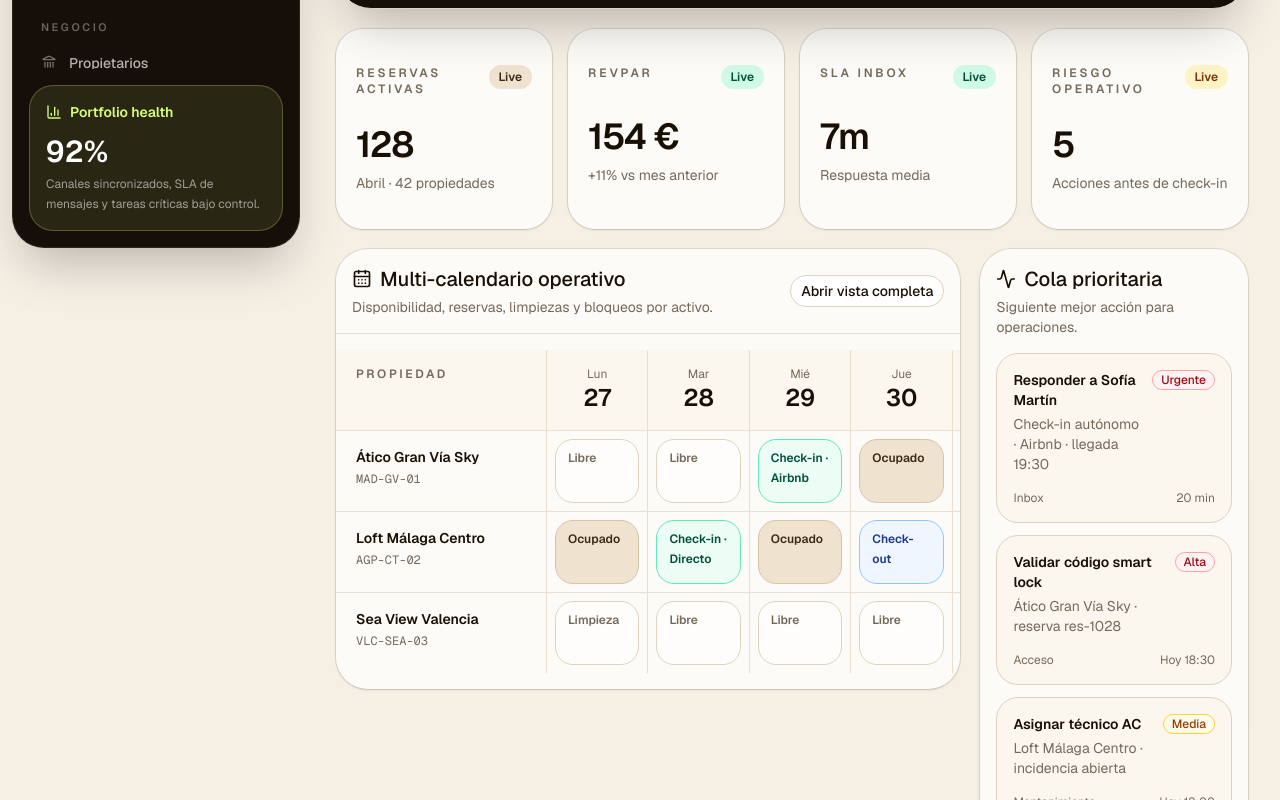
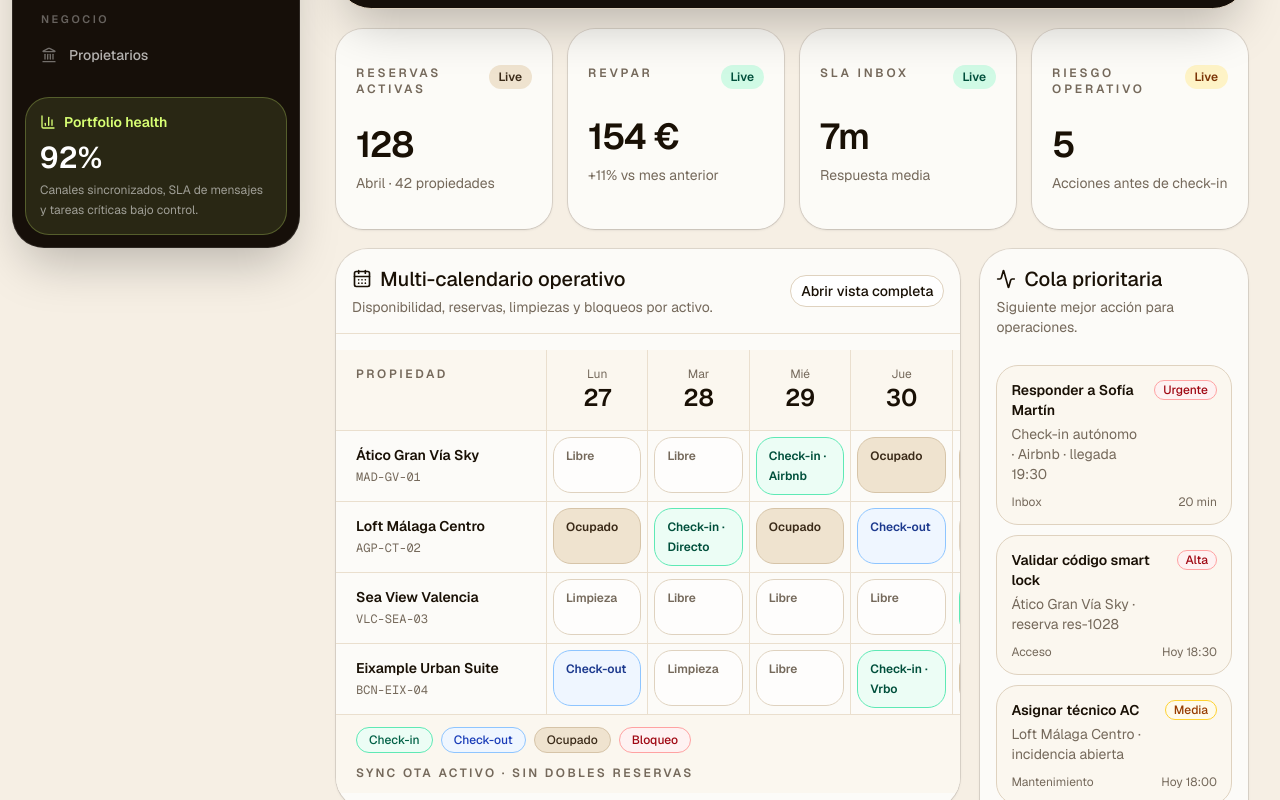
Before and after one commit to globaltechsmartsolutions/wiahost, a Next.js app in the folder apps/web/: page /dashboard in a window 1280 px wide. Shown: the part 540-1340 px from the top of the page. Built offline with nearby package versions, Linux system fonts and the light colour scheme.

Commit message:
fix(web): refine dashboard spacing

```diff
--- a/apps/web/src/app/dashboard/page.tsx
+++ b/apps/web/src/app/dashboard/page.tsx
@@ -60,7 +60,7 @@ function CalendarCell({ value }: { value: string }) {
           : "border-[#dfd2bf] bg-white/60 text-[#75695b]";
 
   return (
-    <div className={`min-h-16 rounded-2xl border px-3 py-2 text-xs font-semibold leading-5 ${tone}`}>
+    <div className={`min-h-14 rounded-2xl border px-3 py-2 text-xs font-semibold leading-5 ${tone}`}>
       {value}
     </div>
   );
@@ -132,12 +132,12 @@ export default function DashboardPage() {
                 </div>
                 {calendarMatrix.map((row) => (
                   <div key={row.code} className="grid grid-cols-[210px_repeat(7,1fr)] border-b border-[#eadfce] last:border-b-0">
-                    <div className="px-5 py-4">
+                    <div className="px-5 py-3.5">
                       <p className="font-semibold">{row.property}</p>
                       <p className="mt-1 font-mono text-xs text-[#75695b]">{row.code}</p>
                     </div>
                     {row.cells.map((cell, index) => (
-                      <div key={`${row.code}-${calendarDays[index].date}`} className="border-l border-[#eadfce] p-2">
+                      <div key={`${row.code}-${calendarDays[index].date}`} className="border-l border-[#eadfce] p-1.5">
                         <CalendarCell value={cell} />
                       </div>
                     ))}
@@ -145,20 +145,31 @@ export default function DashboardPage() {
                 ))}
               </div>
             </div>
+            <div className="flex flex-wrap items-center justify-between gap-3 border-t border-[#eadfce] bg-[#fbf7ef] px-5 py-3">
+              <div className="flex flex-wrap gap-2 text-xs font-medium text-[#75695b]">
+                <span className="rounded-full border border-emerald-300 bg-emerald-50 px-3 py-1 text-emerald-800">Check-in</span>
+                <span className="rounded-full border border-blue-300 bg-blue-50 px-3 py-1 text-blue-800">Check-out</span>
+                <span className="rounded-full border border-[#d6c4a8] bg-[#efe3cf] px-3 py-1 text-[#3a2a18]">Ocupado</span>
+                <span className="rounded-full border border-red-300 bg-red-50 px-3 py-1 text-red-800">Bloqueo</span>
+              </div>
+              <p className="text-xs font-semibold uppercase tracking-[0.2em] text-[#75695b]">
+                Sync OTA activo · sin dobles reservas
+              </p>
+            </div>
           </CardContent>
         </Card>
 
         <Card className="self-start rounded-[2rem] border-[#dfd2bf] bg-white/74 shadow-sm">
-          <CardHeader>
+          <CardHeader className="pb-3">
             <CardTitle className="flex items-center gap-2 text-xl">
               <Activity className="size-5" />
               Cola prioritaria
             </CardTitle>
             <p className="text-sm text-[#75695b]">Siguiente mejor acción para operaciones.</p>
           </CardHeader>
-          <CardContent className="space-y-3">
+          <CardContent className="space-y-2.5">
             {operationQueue.map((item) => (
-              <div key={item.label} className="rounded-3xl border border-[#dfd2bf] bg-[#fbf7ef] p-4">
+              <div key={item.label} className="rounded-3xl border border-[#dfd2bf] bg-[#fbf7ef] p-3.5">
                 <div className="flex items-start justify-between gap-3">
                   <div>
                     <p className="font-semibold">{item.label}</p>
@@ -166,7 +177,7 @@ export default function DashboardPage() {
                   </div>
                   <StatusBadge value={item.priority} />
                 </div>
-                <div className="mt-4 flex items-center justify-between text-xs text-[#75695b]">
+                <div className="mt-2.5 flex items-center justify-between text-xs text-[#75695b]">
                   <span>{item.type}</span>
                   <span>{item.due}</span>
                 </div>
--- a/apps/web/src/components/layout/app-shell.tsx
+++ b/apps/web/src/components/layout/app-shell.tsx
@@ -62,7 +62,7 @@ export function AppShell({ children }: { children: React.ReactNode }) {
           </Link>
         </div>
 
-        <nav className="flex-1 space-y-6 overflow-y-auto p-4">
+        <nav className="min-h-0 flex-1 space-y-5 overflow-y-auto p-4 [-ms-overflow-style:none] [scrollbar-width:none] [&::-webkit-scrollbar]:hidden">
           {navSections.map((section) => (
             <div key={section.title}>
               <p className="px-3 text-[0.68rem] font-semibold uppercase tracking-[0.24em] text-white/35">
@@ -84,13 +84,13 @@ export function AppShell({ children }: { children: React.ReactNode }) {
           ))}
         </nav>
 
-        <div className="p-4">
-          <div className="rounded-[1.5rem] border border-[#d8ff74]/25 bg-[#d8ff74]/10 p-4">
+        <div className="p-3">
+          <div className="rounded-[1.5rem] border border-[#d8ff74]/25 bg-[#d8ff74]/10 p-3.5">
             <div className="flex items-center gap-2 text-[#d8ff74]">
               <BarChart3 className="size-4" />
               <p className="text-sm font-semibold">Portfolio health</p>
             </div>
-            <p className="mt-3 text-3xl font-semibold">92%</p>
+            <p className="mt-2 text-3xl font-semibold">92%</p>
             <p className="mt-1 text-xs leading-5 text-white/55">
               Canales sincronizados, SLA de mensajes y tareas críticas bajo control.
             </p>
--- a/apps/web/src/lib/demo-data.ts
+++ b/apps/web/src/lib/demo-data.ts
@@ -238,4 +238,9 @@ export const calendarMatrix = [
     code: "VLC-SEA-03",
     cells: ["Limpieza", "Libre", "Libre", "Libre", "Check-in · Booking", "Ocupado", "Bloqueo"],
   },
+  {
+    property: "Eixample Urban Suite",
+    code: "BCN-EIX-04",
+    cells: ["Check-out", "Limpieza", "Libre", "Check-in · Vrbo", "Ocupado", "Ocupado", "Libre"],
+  },
 ];
```
